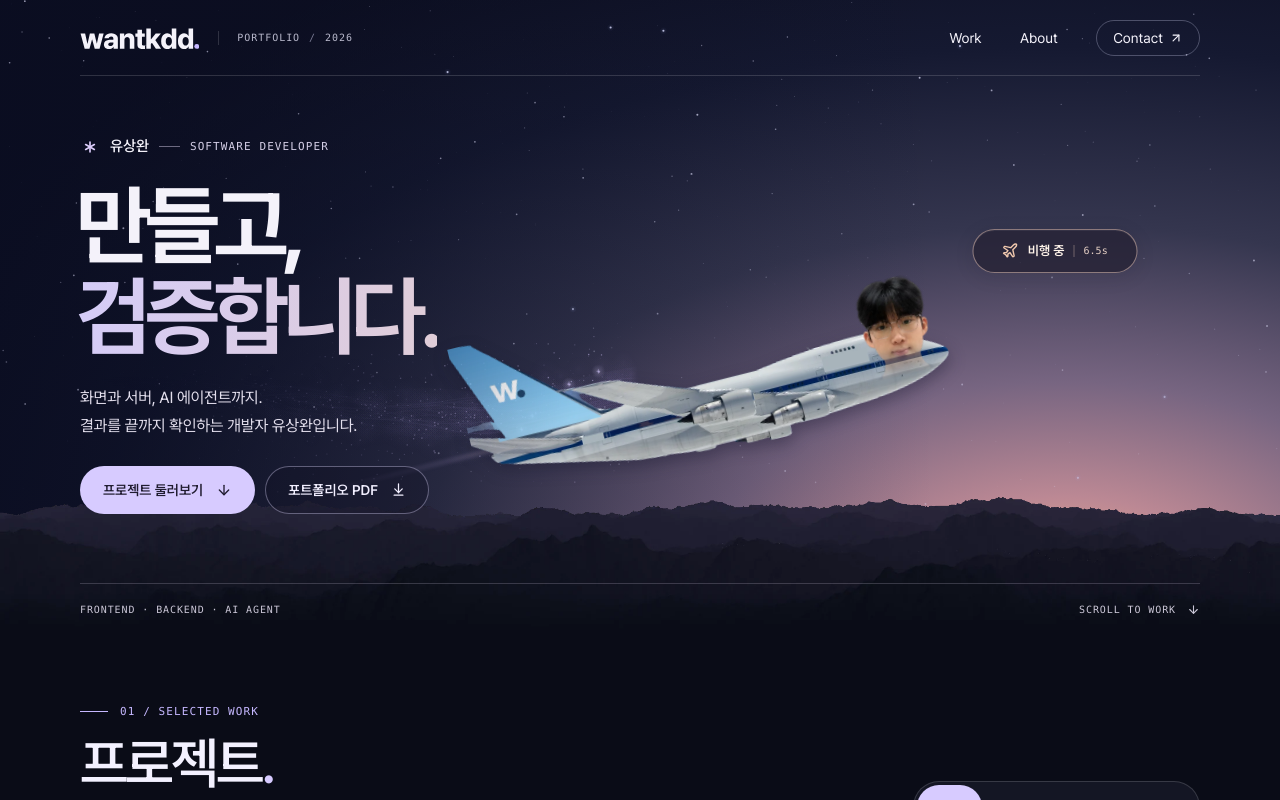
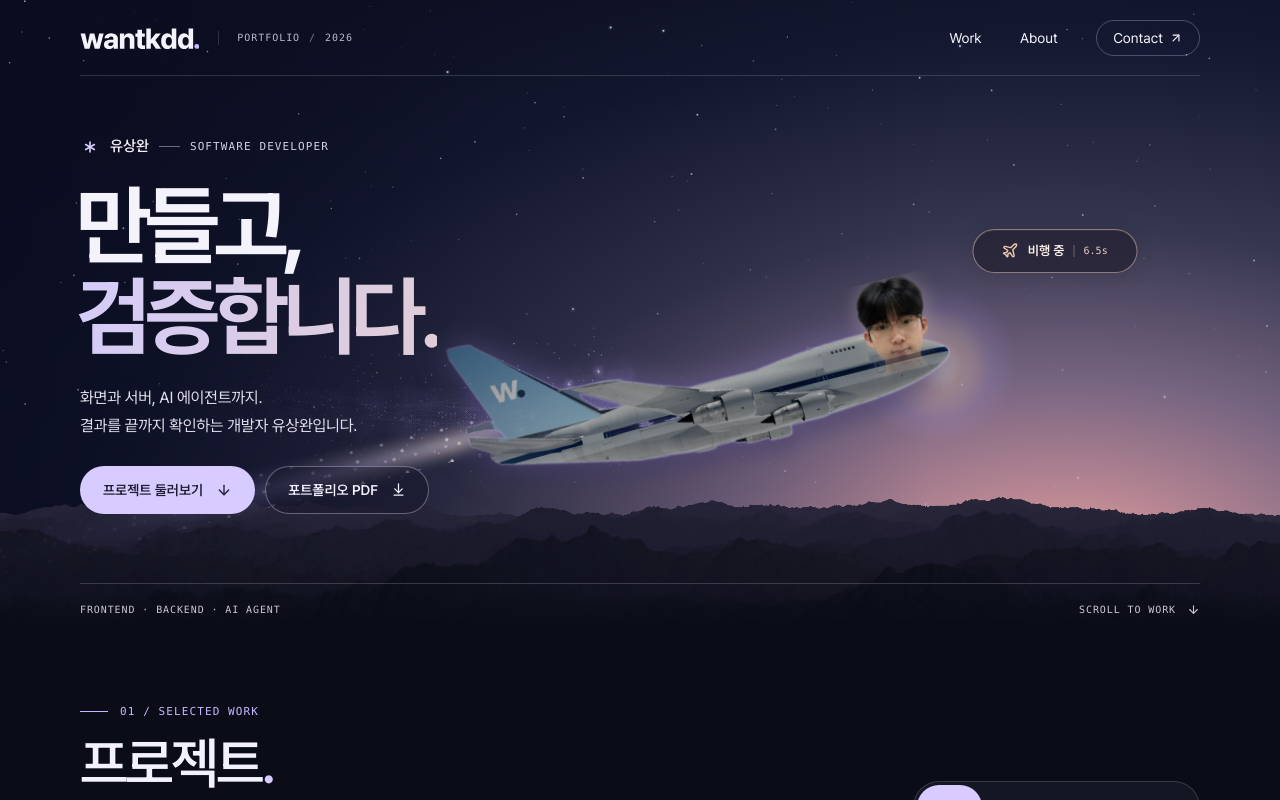
Before and after one commit to wantkdd/portfolio, a Next.js app: page / in a window 1280 px wide. Both pictures are taken after a click on the button "비행기 띄우기 · 종이비행기 날려보기". Shown: the top 800 px of the page. Built offline with nearby package versions, Linux system fonts and the light colour scheme.

Commit message:
Style the flight as a moonlit shooting star with a sparkling comet tail

```diff
--- a/src/app/globals.css
+++ b/src/app/globals.css
@@ -440,20 +440,62 @@ img {
   pointer-events: none;
   mask-image: linear-gradient(90deg, #0002 6%, #0007 24%, #000 45%);
 }
-.hero-flight::before {
+/* Comet tail: the plane streaks across the night like a shooting star. */
+.hero-flight::before,
+.hero-flight::after {
   content: "";
   position: absolute;
-  top: 62%;
-  right: 59%;
-  width: 80%;
-  height: 6%;
-  background: radial-gradient(
-    ellipse at 98% 50%,
-    #ffdcaf99,
-    #ccb5f326 42%,
-    transparent 72%
-  );
-  filter: blur(1px);
+  top: 44%;
+  right: 80%;
+  width: 170%;
+  height: 22%;
+  pointer-events: none;
+}
+.hero-flight::before {
+  background:
+    linear-gradient(
+      90deg,
+      transparent 0%,
+      #8f7cf21a 35%,
+      #c9b8ff73 72%,
+      #fff1dcd9 97%,
+      transparent 100%
+    )
+    center / 100% 26% no-repeat,
+    linear-gradient(
+      90deg,
+      transparent 10%,
+      #b9a6ff2e 60%,
+      #ffe3c266 96%,
+      transparent 100%
+    )
+    center / 100% 100% no-repeat;
+  border-radius: 50%;
+  filter: blur(5px);
+}
+.hero-flight::after {
+  background-image:
+    radial-gradient(circle, #fff 0 1.2px, transparent 2px),
+    radial-gradient(circle, #e4dbff 0 1px, transparent 1.6px),
+    radial-gradient(circle, #ffe7c7 0 1.4px, transparent 2.2px);
+  background-size:
+    46px 22px,
+    31px 17px,
+    67px 29px;
+  background-position:
+    0 3px,
+    11px 12px,
+    23px 6px;
+  mask-image: linear-gradient(90deg, transparent 5%, #0006 50%, #000 92%, transparent);
+  animation: comet-sparks 0.9s linear infinite;
+}
+@keyframes comet-sparks {
+  to {
+    background-position:
+      -46px 3px,
+      -20px 12px,
+      -44px 6px;
+  }
 }
 .hero-flight {
   position: absolute;
@@ -464,17 +506,42 @@ img {
   will-change: transform;
   transform: translateX(-200vw);
 }
+/* Moonlit tint so the daylight cutout belongs in the dusk sky. */
 .hero-flight-plane {
+  position: relative;
+  z-index: 1;
   display: block;
   width: 100%;
-  filter: drop-shadow(0 6px 8px #1010295c);
+  filter: brightness(0.7) contrast(1.08) saturate(0.72)
+    drop-shadow(0 0 1px #e4dbffcc) drop-shadow(0 0 16px #b9a6ff66)
+    drop-shadow(0 8px 10px #0a0a2280);
 }
 .hero-flight-rider {
   position: absolute;
+  z-index: 2;
   right: -1%;
   top: 22%;
   width: 21%;
+  filter: brightness(0.92) saturate(0.85) drop-shadow(0 0 10px #ffe3c24d);
   mask-image: linear-gradient(to bottom, #000 62%, transparent 92%);
+}
+/* Comet head glow just ahead of the nose. */
+.hero-flight-glow {
+  position: absolute;
+  z-index: 0;
+  top: 30%;
+  right: -14%;
+  width: 34%;
+  aspect-ratio: 1;
+  border-radius: 50%;
+  background: radial-gradient(circle, #fff6e6b3 0, #ffd9b04d 22%, #b9a6ff1f 48%, transparent 70%);
+  animation: comet-pulse 1.4s ease-in-out infinite alternate;
+}
+@keyframes comet-pulse {
+  to {
+    opacity: 0.6;
+    transform: scale(0.88);
+  }
 }
 .hero:has(.hero-flight) .flight-trail {
   mask-image: linear-gradient(
--- a/src/components/paper-plane.tsx
+++ b/src/components/paper-plane.tsx
@@ -95,6 +95,7 @@ export function PaperPlane() {
         createPortal(
           <div className="flight-layer" aria-hidden="true">
             <div ref={flyer} className="hero-flight">
+              <span className="hero-flight-glow" />
               {/* eslint-disable-next-line @next/next/no-img-element -- Small original sprites mounted only while flying. */}
               <img
                 className="hero-flight-plane"
```
